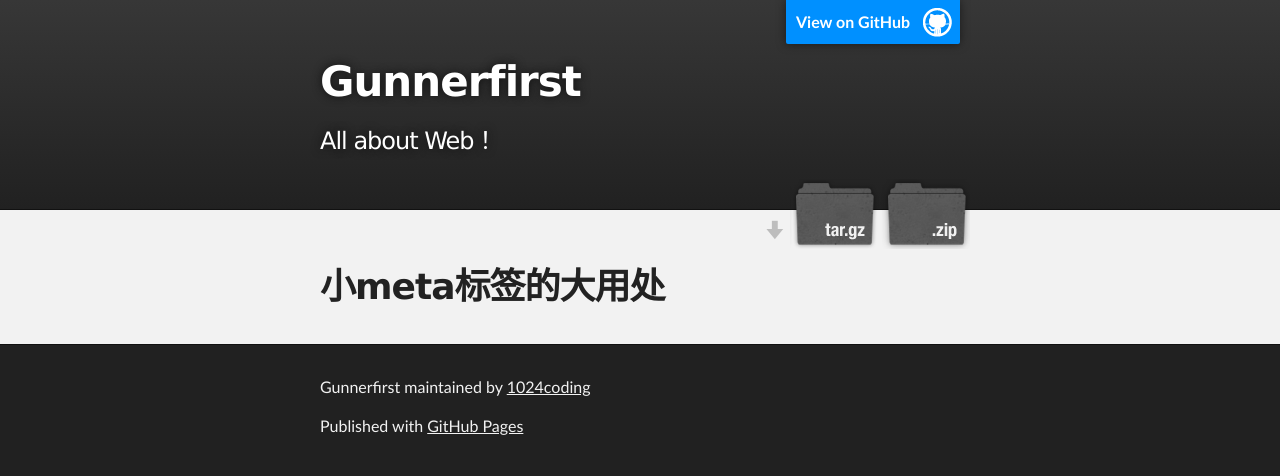
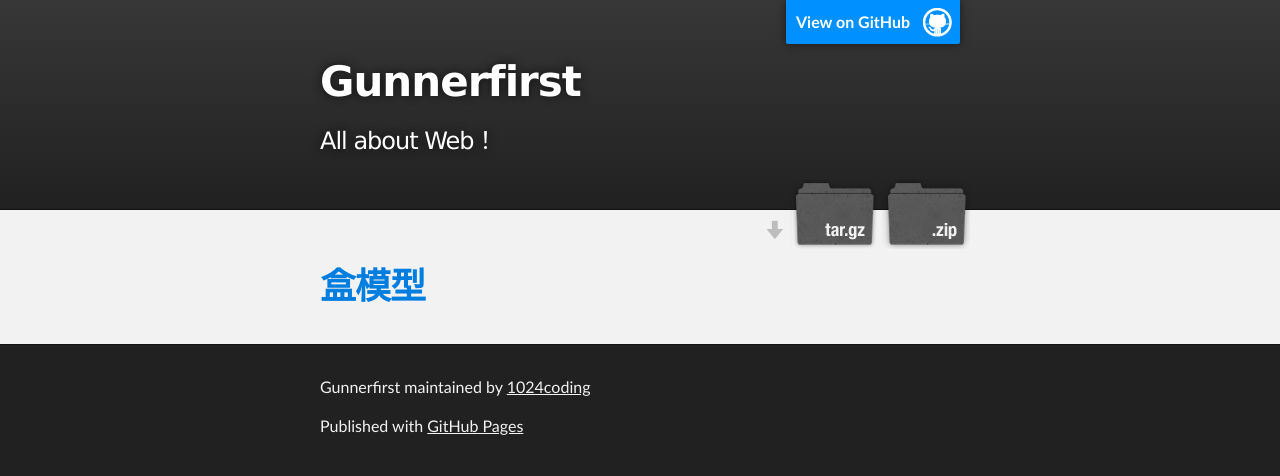
Before and after one commit to 1024coding/gunner, a plain HTML site: page index.html in a window 1280 px wide. Drawn offline with Linux system fonts and the light colour scheme.

Commit message:
Update index.html

```diff
--- a/index.html
+++ b/index.html
@@ -32,7 +32,7 @@
     <div id="main_content_wrap" class="outer">
       <section id="main_content" class="inner">
         <h1>
-<a id="小meta标签的大用处" class="anchor" href="#%E5%B0%8Fmeta%E6%A0%87%E7%AD%BE%E7%9A%84%E5%A4%A7%E7%94%A8%E5%A4%84" aria-hidden="true"><span class="octicon octicon-link"></span></a>小meta标签的大用处</h1>
+<a class="anchor" href="http://1024coding.github.io/gunner/boxmodel.html"><span class="octicon octicon-link">盒模型</span></a></h1>
       </section>
     </div>
 
```
